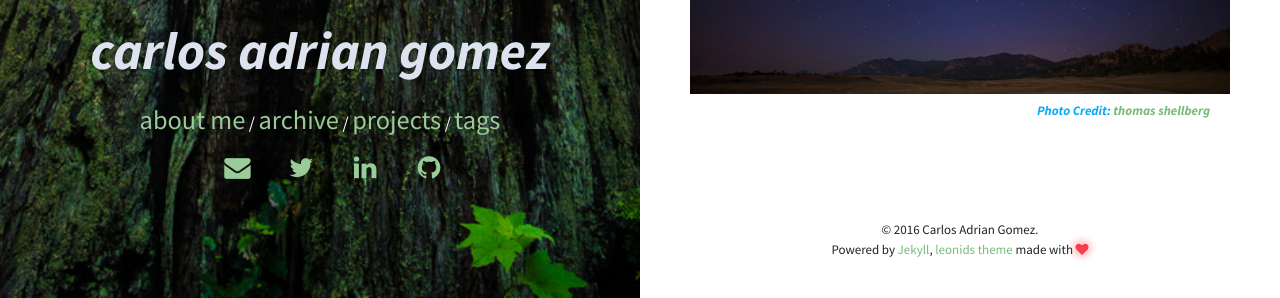
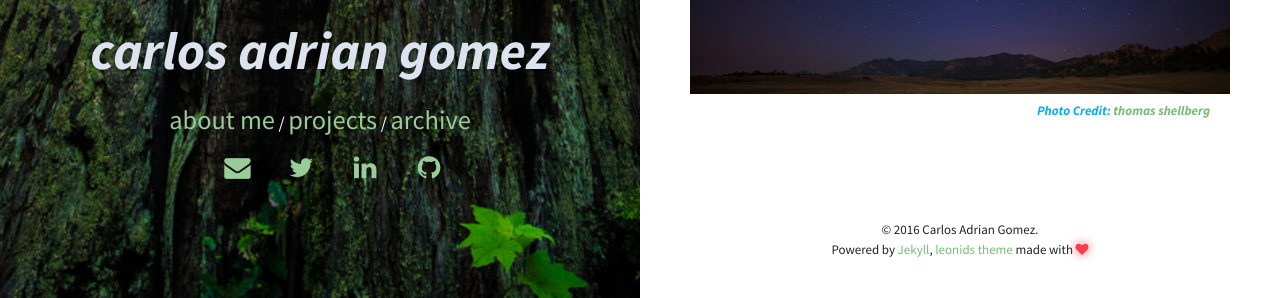
Before and after one commit to cagmz/cagmz.github.io, a Jekyll site: the page built from index.html, in a window 1280 px wide. Shown: the part 1866-2164 px from the top of the page. Built offline with Jekyll 4.4.1, drawn with Linux system fonts in a browser that asks for light colours.

Commit message:
Added custom ordering to sidebar links

```diff
--- a/_includes/sidebar.html
+++ b/_includes/sidebar.html
@@ -1,4 +1,8 @@
-{% if page.author %} {% assign author = site.data.authors[page.author] %}{% else %}{% assign author = site.owner %} {% endif %}
+{% if page.author %}
+    {% assign author = site.data.authors[page.author] %}
+{% else %}
+    {% assign author = site.owner %}
+{% endif %}
 
 <div class="cover-card table-cell table-bottom">
   {% if author.avatar %}
@@ -9,12 +13,23 @@
   <span class="author_bio mbm">{{ author.bio }}</span>
   <nav class="nav">
     <ul class="nav-list">
-      {% for page in site.pages %} {% if page.title %}
-      <li class="nav-item">
-        <a href="{{ site.url }}{{ page.url }}">{{ page.title }}</a>{% unless forloop.last %}
-        <span>/</span>{% endunless %}
-      </li>
-      {% endif %} {% endfor %}
+        <!-- Create an array of nav-pages -->
+        {% assign nav-pages = "" | split:"|"  %}
+        {% for page in site.pages %}
+            {% if page.tags contains 'nav' %}
+                {% assign nav-pages = nav-pages | push: page  %}
+            {% endif %}
+        {% endfor %}
+        <!-- Sort array by tags, which contain an int for their order -->
+        {% assign nav-pages = nav-pages | sort: "tags" %}
+        {% for page in nav-pages %}
+        <li class="nav-item">
+            <a href="{{ site.url }}{{ page.url }}">{{ page.title }}</a>
+            {% unless forloop.last %}
+                <span id="sidebar-delim"> / </span>
+            {% endunless %}
+        </li>
+      {% endfor %}
     </ul>
   </nav>
   {% include social-links.html %}
--- a/archive.html
+++ b/archive.html
@@ -2,6 +2,7 @@
 layout: page
 title:  Archive
 permalink: /archive/
+tags: [3, nav]
 ---
 
 <div class="archive">
--- a/projects.html
+++ b/projects.html
@@ -2,6 +2,7 @@
 layout: page
 title:  Projects
 permalink: /projects/
+tags: [2, nav]
 ---
 
 <div class="projects">
```
Also changed, not shown: about.md (+1 -0 lines).
